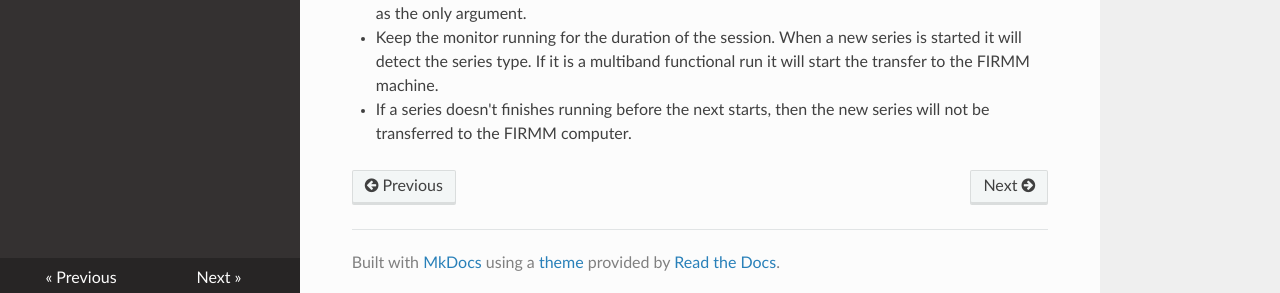
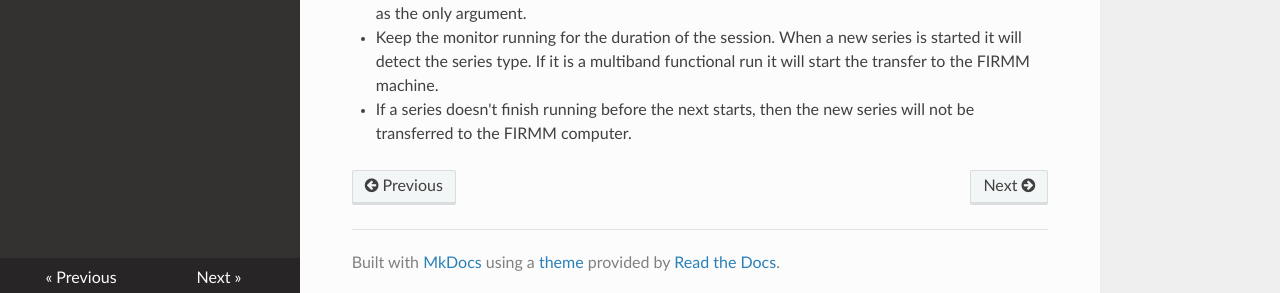
Before and after one commit to FIRMMsoftware/firmm_docs, an MkDocs documentation site: the page built from docs/ge_dicom_streaming.md, in a window 1280 px wide and 900 px high, scrolled down 501 px. Shown: the part 602-895 px from the top of the window. Built offline with MkDocs 1.6.1, drawn with Linux system fonts in a browser that asks for light colours; nearby versions of some CDN libraries; old or Windows-style settings are respelled for this version of MkDocs.

Commit message:
Fix typo

```diff
--- a/docs/ge_dicom_streaming.md
+++ b/docs/ge_dicom_streaming.md
@@ -24,4 +24,4 @@ Follow these steps every time you run an MR session.
 * Run the localizers for the scan.
 * Open a command window and run firmm_monitor on the scanner host, givin the exam number as the only argument.
 * Keep the monitor running for the duration of the session. When a new series is started it will detect the series type. If it is a multiband functional run it will start the transfer to the FIRMM machine.
-* If a series doesn't finishes running before the next starts, then the new series will not be transferred to the FIRMM computer.
+* If a series doesn't finish running before the next starts, then the new series will not be transferred to the FIRMM computer.
```
